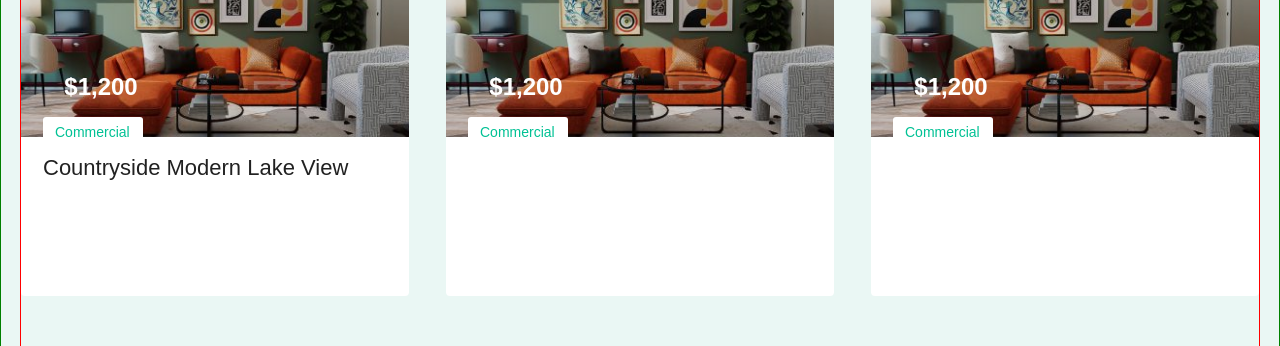
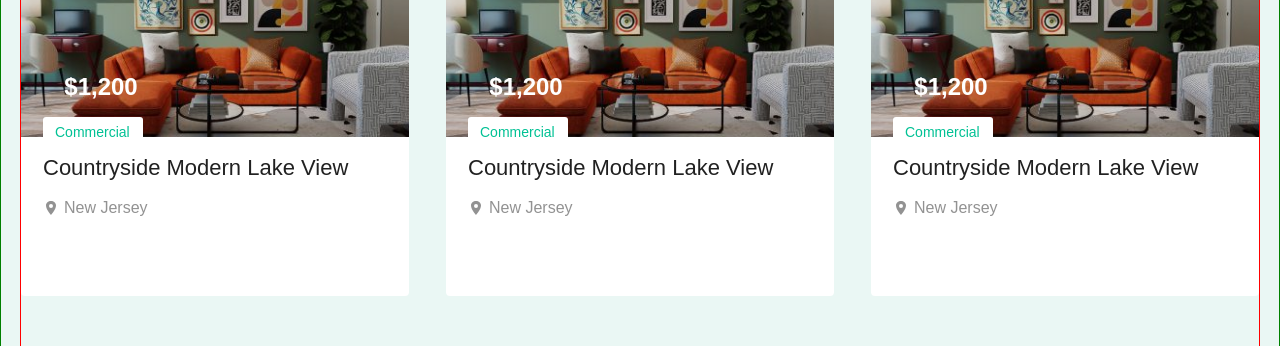
Before and after one commit to kemalbekcan/Talebevi, a Next.js app in the folder client/: page / in a window 1280 px wide. Shown: the part 1320-1666 px from the top of the page. Built offline with nearby package versions, Linux system fonts and the light colour scheme.

Commit message:
Updated landing page

```diff
--- a/client/pages/index.tsx
+++ b/client/pages/index.tsx
@@ -9,6 +9,7 @@ import { SiReasonstudios } from 'react-icons/si'
 import { MdVilla } from 'react-icons/md'
 import { GoSettings } from "react-icons/go";
 import { BsDot } from "react-icons/bs";
+import { IoLocationSharp } from "react-icons/io5";
 
 const Home: NextPage = () => {
   return (
@@ -143,7 +144,7 @@ const Home: NextPage = () => {
                   <span className='landing-page-content-properties-cards-card__type'>Commercial</span>
                   <div className='landing-page-content-properties-cards-card-content'>
                     <h2 className='landing-page-content-properties-cards-card-content__title'>Countryside Modern Lake View</h2>
-                    <p className='landing-page-content-properties-cards-card-content__description'></p>
+                    <p className='landing-page-content-properties-cards-card-content__description'><IoLocationSharp className='landing-page-content-properties-cards-card-content__description__icon' /> New Jersey</p>
                   </div>
                   <div className='landing-page-content-properties-cards-card-content-properties'>
                     <div className='landing-page-content-properties-cards-card-content-properties-beds'></div>
@@ -156,8 +157,8 @@ const Home: NextPage = () => {
                   <span className='landing-page-content-properties-cards-card__price'>$1,200</span>
                   <span className='landing-page-content-properties-cards-card__type'>Commercial</span>
                   <div className='landing-page-content-properties-cards-card-content'>
-                    <h2 className='landing-page-content-properties-cards-card-content__title'></h2>
-                    <p className='landing-page-content-properties-cards-card-content__description'></p>
+                    <h2 className='landing-page-content-properties-cards-card-content__title'>Countryside Modern Lake View</h2>
+                    <p className='landing-page-content-properties-cards-card-content__description'><IoLocationSharp className='landing-page-content-properties-cards-card-content__description__icon' /> New Jersey</p>
                   </div>
                   <div className='landing-page-content-properties-cards-card-content-properties'>
                     <div className='landing-page-content-properties-cards-card-content-properties-beds'></div>
@@ -170,8 +171,8 @@ const Home: NextPage = () => {
                   <span className='landing-page-content-properties-cards-card__price'>$1,200</span>
                   <span className='landing-page-content-properties-cards-card__type'>Commercial</span>
                   <div className='landing-page-content-properties-cards-card-content'>
-                    <h2 className='landing-page-content-properties-cards-card-content__title'></h2>
-                    <p className='landing-page-content-properties-cards-card-content__description'></p>
+                    <h2 className='landing-page-content-properties-cards-card-content__title'>Countryside Modern Lake View</h2>
+                    <p className='landing-page-content-properties-cards-card-content__description'><IoLocationSharp className='landing-page-content-properties-cards-card-content__description__icon' /> New Jersey</p>
                   </div>
                   <div className='landing-page-content-properties-cards-card-content-properties'>
                     <div className='landing-page-content-properties-cards-card-content-properties-beds'></div>
@@ -180,7 +181,6 @@ const Home: NextPage = () => {
                   </div>
                 </div>
               </div>
-
             </div>
             <div className='landing-page-content-video'>
               <div>
--- a/client/styles/_pages.sass
+++ b/client/styles/_pages.sass
@@ -300,16 +300,23 @@
                 border-radius: 0 0 4px 4px
                 background-color: #ffffff
                 height: 159px
+                padding-left: 22px
+                padding-right: 22px
                 &__title
                     color: #212121
                     font-size: 22px
                     line-height: 32px
                     padding-top: 15px
-                    padding-left: 22px
-                    padding-right: 22px
                     cursor: pointer
                     &:hover
                         color: #00c194
+                &__description
+                    color: #929292
+                    margin-top: 16px
+                    display: flex
+                    align-items: center
+                    &__icon
+                        margin-right: 5px
 /*Home Page*/
 
 /*Sign Page*/
```
